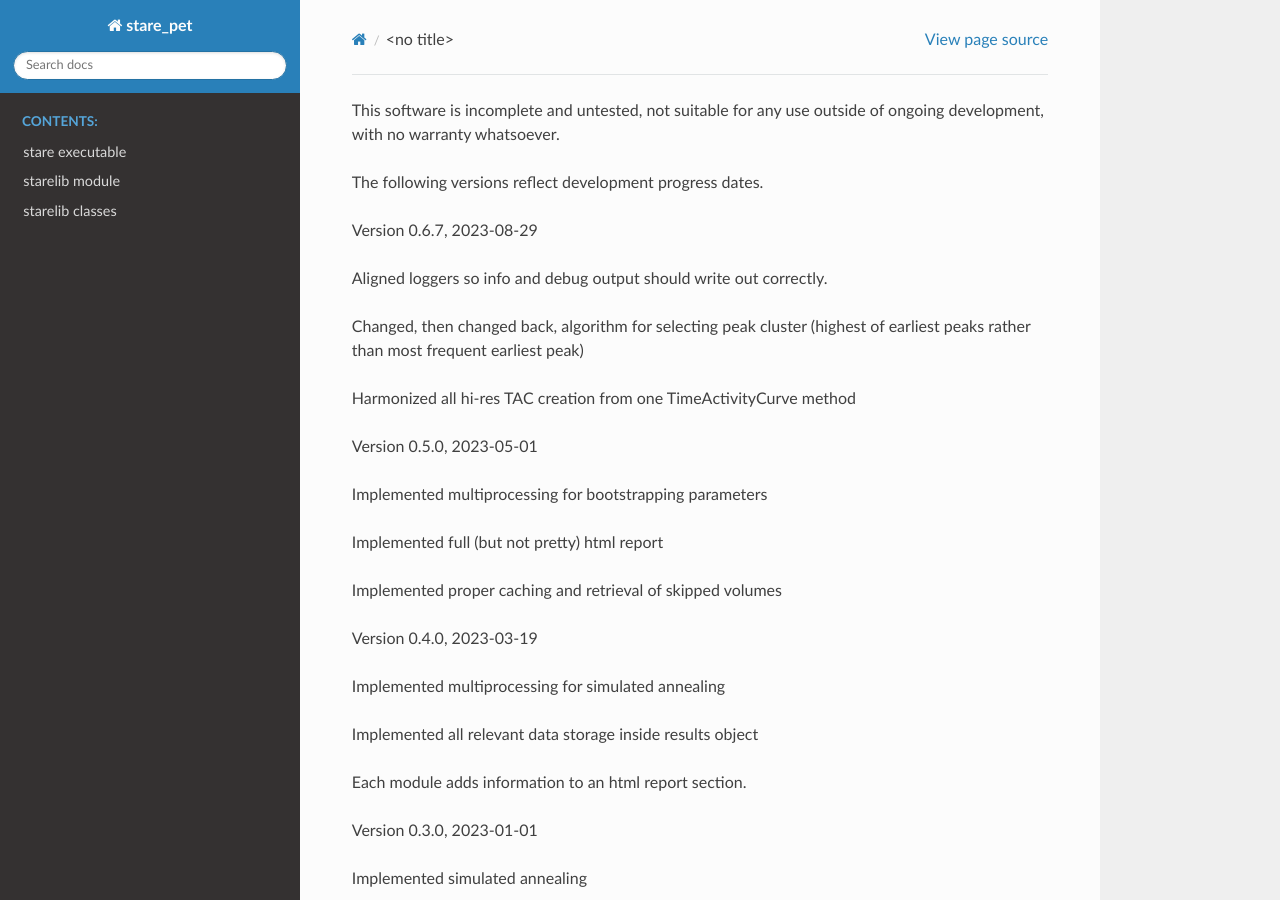
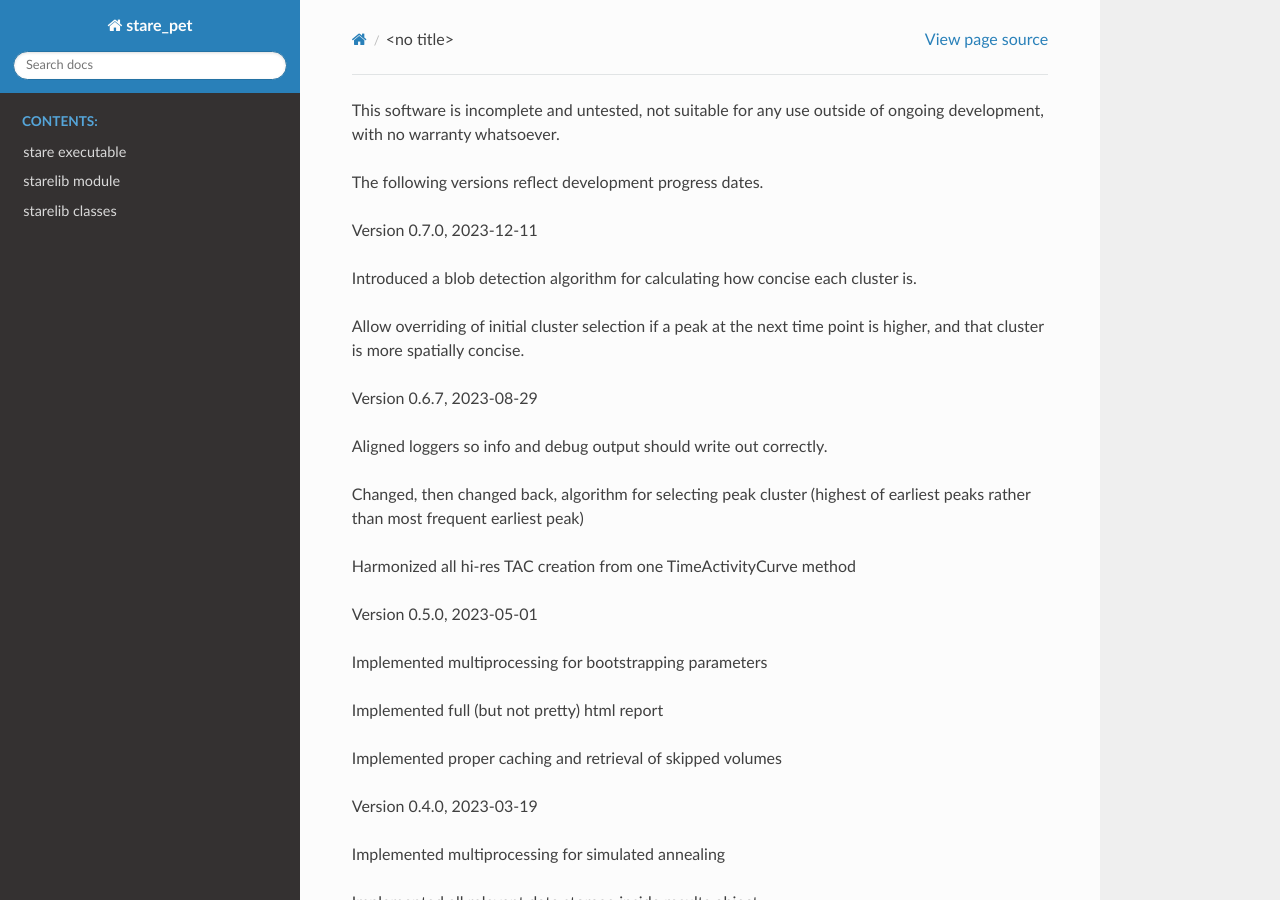
Before and after one commit to mfschmidt/stare_pet, a Sphinx documentation site: the page built from docs/changelog.rst, in a window 1280 px wide and 900 px high. Built offline with Sphinx 7.4.7 and the Read the Docs theme 2.0.0, drawn with Linux system fonts in a browser that asks for light colours.

Commit message:
update all libs and bump version

```diff
--- a/docs/changelog.rst
+++ b/docs/changelog.rst
@@ -3,6 +3,13 @@ not suitable for any use outside of ongoing development,
 with no warranty whatsoever.
 
 The following versions reflect development progress dates.
+
+Version 0.7.0, 2023-12-11
+
+- Introduced a blob detection algorithm for calculating how concise
+  each cluster is.
+- Allow overriding of initial cluster selection if a peak at the next
+  time point is higher, and that cluster is more spatially concise.
 
 Version 0.6.7, 2023-08-29
 
--- a/setup.cfg
+++ b/setup.cfg
@@ -1,6 +1,6 @@
 [metadata]
 name = stare_pet
-version = 0.6.9
+version = 0.7.0
 author = Mike Schmidt
 author_email = mikeschmidt@schmidtgracen.com
 maintainer = Mike Schmidt
```
Also changed, not shown: requirements.txt (+50 -30 lines).
